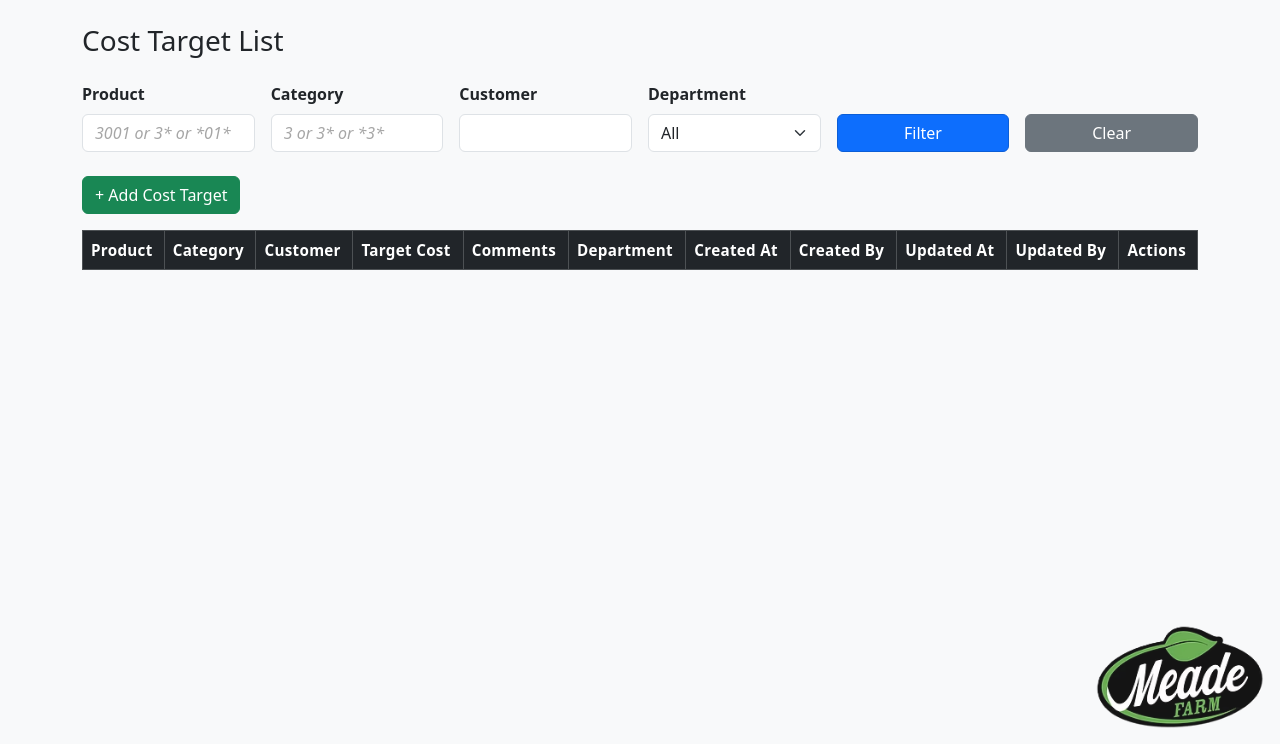
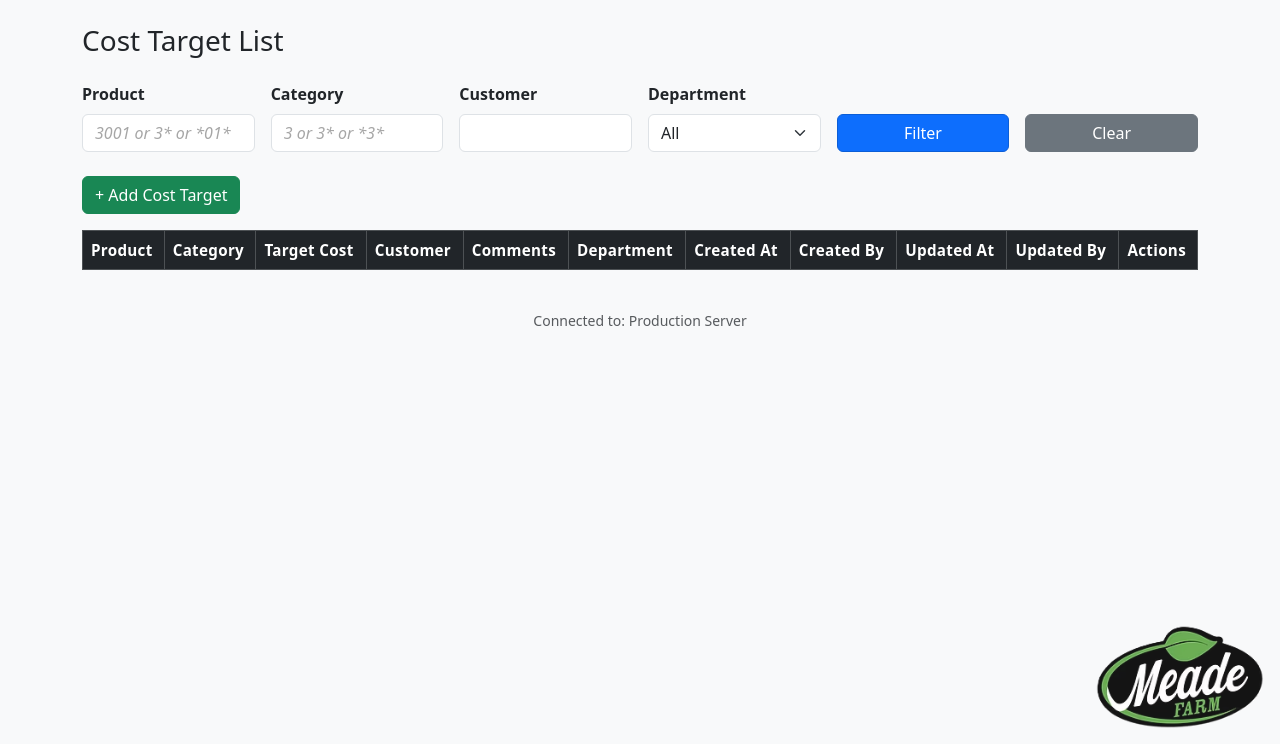
Before and after one commit to brunobdias/CostTargetApp, a Flask app: page / in a window 1280 px wide. Shown: the part 56-800 px from the top of the page. Run offline with Flask 3, Linux system fonts and the light colour scheme; the visitor is signed in with stand-in values (Sample User, id 1); data that the repository does not hold is empty.

Commit message:
Add Server Name + fixed Customer Column

```diff
--- a/app.py
+++ b/app.py
@@ -11,6 +11,7 @@
 from flask import Flask, render_template, request, redirect, url_for, session, flash
 from functools import wraps
 import socket
+import os
 
 from dotenv import load_dotenv
 load_dotenv()
@@ -24,8 +25,11 @@ from db import (
     detect_department
 )
 
+#DB_SERVER_NAME = os.getenv("DB_SERVER", "unknown")
+
 app = Flask(__name__)
 app.secret_key = "123456789"
+
 
 # ============
 # JINJA FILTER
@@ -82,6 +86,10 @@ def require_editor(f):
                 message="You do not have permission to perform this action.")
         return f(*args, **kwargs)
     return wrapper
+
+@app.context_processor
+def inject_server_info():
+    return dict(db_server=os.getenv("DB_SERVER", "unknown"))
 
 # ==========================================
 # LOGIN
--- a/templates/layout.html
+++ b/templates/layout.html
@@ -124,4 +124,15 @@
         <script src="https://cdn.jsdelivr.net/npm/bootstrap@5.3.3/dist/js/bootstrap.bundle.min.js"></script>
 
     </body>
+    {% if db_server == "MPCSQL02" %}
+        <footer class="mt-4 text-center text-muted small">
+            <!--Connected to db: {{ db_server[:0] }}***{{ db_server[-1:] }}*** -->
+            Connected to: Test Server
+        </footer>
+    {% else %}
+        <footer class="mt-4 text-center text-muted small">
+            <!--Connected to db: {{ db_server[:0] }}***{{ db_server[-1:] }}*** -->
+            Connected to: Production Server
+        </footer>
+    {% endif %}
 </html>
--- a/templates/list.html
+++ b/templates/list.html
@@ -80,11 +80,11 @@
             </th>
 
             <th>
-                <a href="?sort=customer&order={{ 'asc' if order=='desc' else 'desc' }}">Customer</a>
+                <a href="?sort=target_cost&order={{ 'asc' if order=='desc' else 'desc' }}">Target Cost</a>
             </th>
 
             <th>
-                <a href="?sort=target_cost&order={{ 'asc' if order=='desc' else 'desc' }}">Target Cost</a>
+                <a href="?sort=customer&order={{ 'asc' if order=='desc' else 'desc' }}">Customer</a>
             </th>
 
             <th>Comments</th>
```
